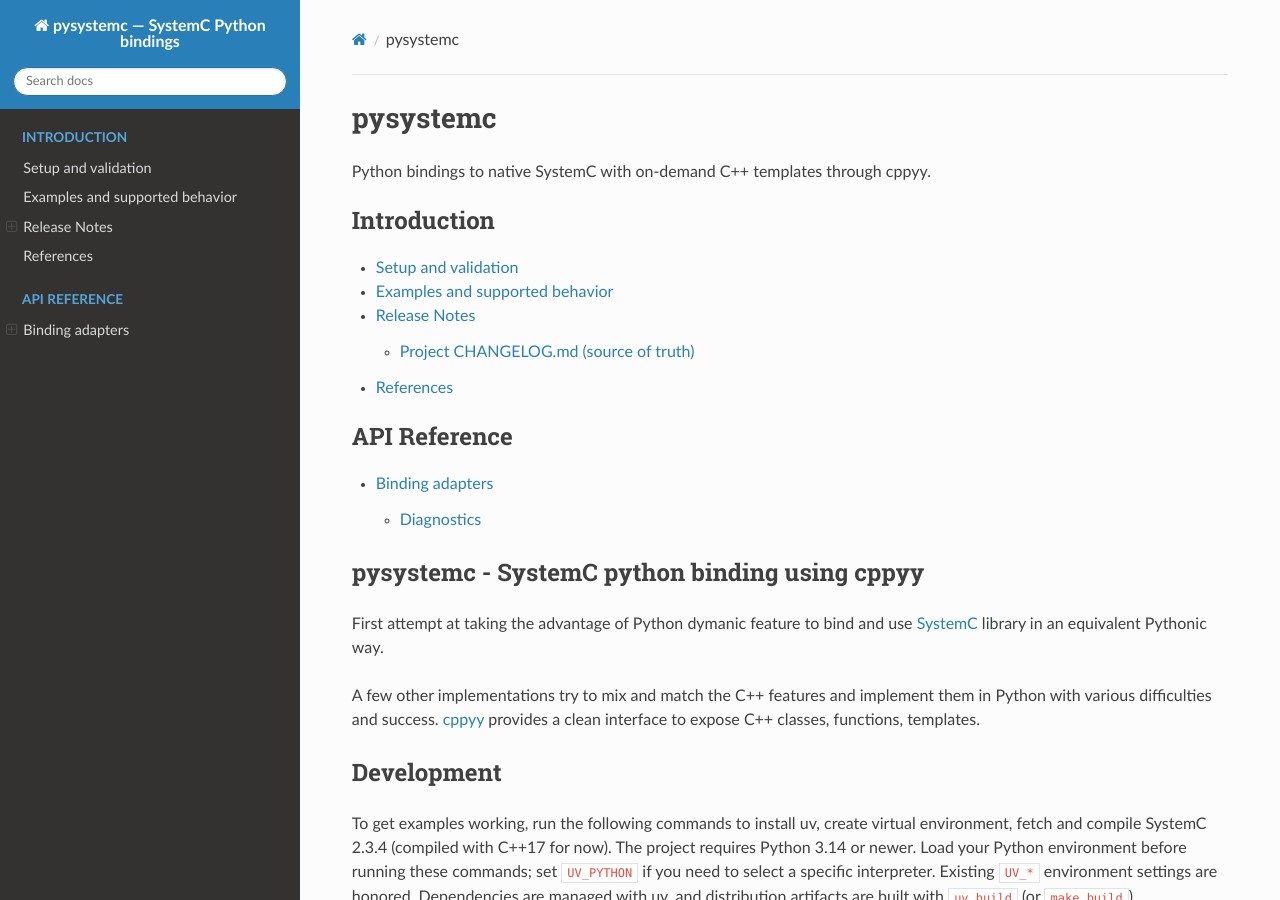
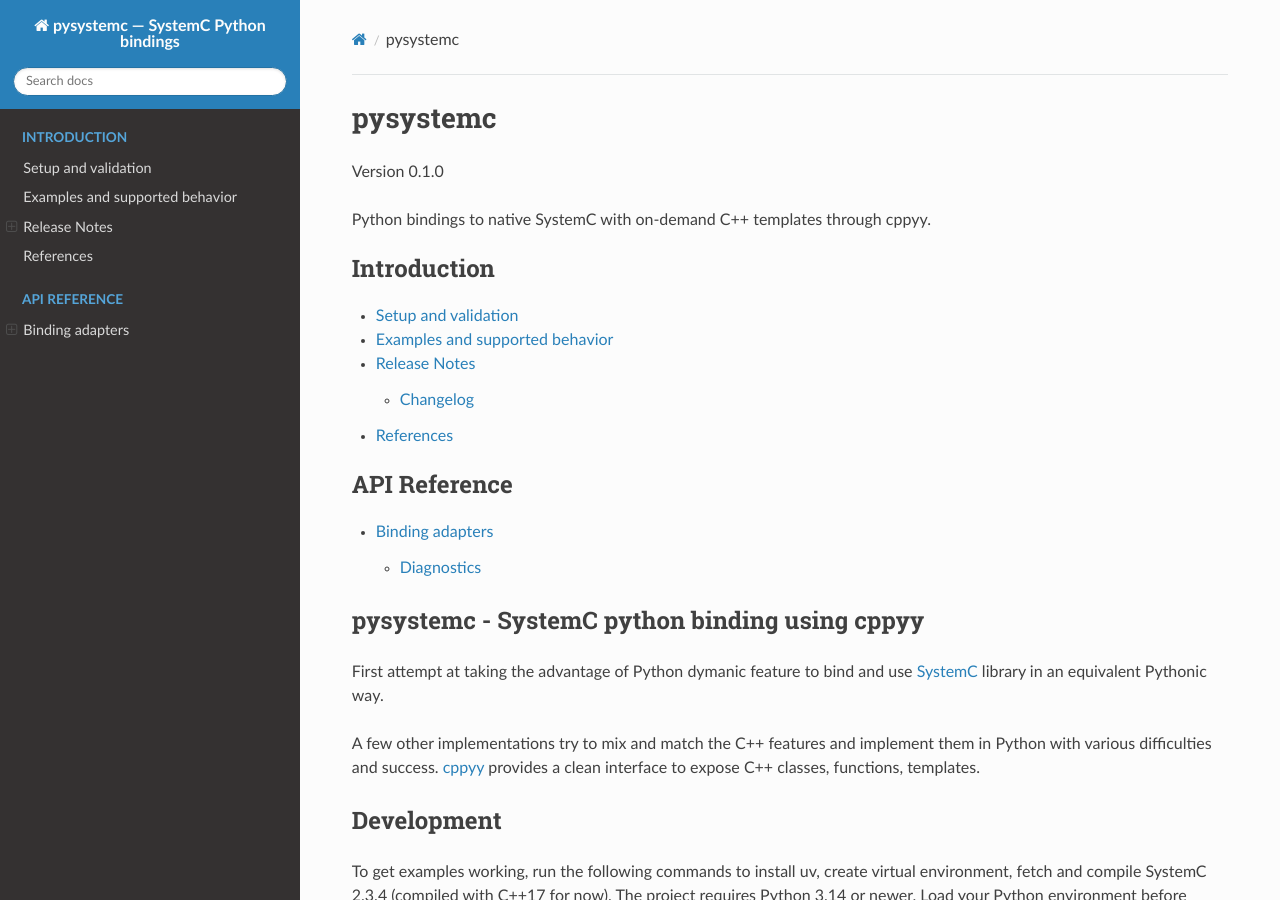
Before and after one commit to amal-khailtash/pysystemc, a Sphinx documentation site: the page built from docs/index.rst, in a window 1280 px wide and 900 px high. Built offline with Sphinx 7.4.7 and the Read the Docs theme 3.1.0, drawn with Linux system fonts in a browser that asks for light colours.

Commit message:
Show documentation version and simplify release notes wording

```diff
--- a/docs/conf.py
+++ b/docs/conf.py
@@ -7,10 +7,11 @@ _metadata = tomllib.loads((Path(__file__).resolve().parents[1] / "pyproject.toml
 project = "pysystemc — SystemC Python bindings"
 author = "Amal Khailtash"
 copyright = "2026, Amal Khailtash"
-# The local project metadata is authoritative; builds never query another
-# package's PyPI release or require network access to determine the version.
+# Read the version locally so documentation builds work offline.
 version = _metadata["project"]["version"]
 release = version
+rst_epilog = f"\n.. |project_version| replace:: {release}\n"
+html_title = f"pysystemc {release} documentation"
 
 # -- General configuration ---------------------------------------------------
 extensions = ["sphinx.ext.mathjax", "sphinx.ext.napoleon",
@@ -24,7 +25,7 @@ html_theme = "sphinx_rtd_theme"
 html_show_sourcelink = False
 html_static_path = ["_static"]
 html_css_files = ["css/custom.css"]
-html_theme_options = {"collapse_navigation": False, "sticky_navigation": True,
+html_theme_options = {"display_version": True, "collapse_navigation": False, "sticky_navigation": True,
                       "navigation_depth": 4, "includehidden": True,
                       "prev_next_buttons_location": "bottom"}
 html_sidebars = {"**": ["globaltoc.html", "relations.html", "searchbox.html"]}
--- a/docs/index.rst
+++ b/docs/index.rst
@@ -1,5 +1,7 @@
 pysystemc
 =========
+
+Version |project_version|
 
 Python bindings to native SystemC with on-demand C++ templates through cppyy.
 
--- a/docs/intro/release_notes.rst
+++ b/docs/intro/release_notes.rst
@@ -1,8 +1,8 @@
 Release Notes
 =============
 
-Project CHANGELOG.md (source of truth)
-------------------------------------------
+Changelog
+---------
 
 The repository follows Keep a Changelog and Semantic Versioning. Changes under
 Unreleased have not been published as a new release.
```
